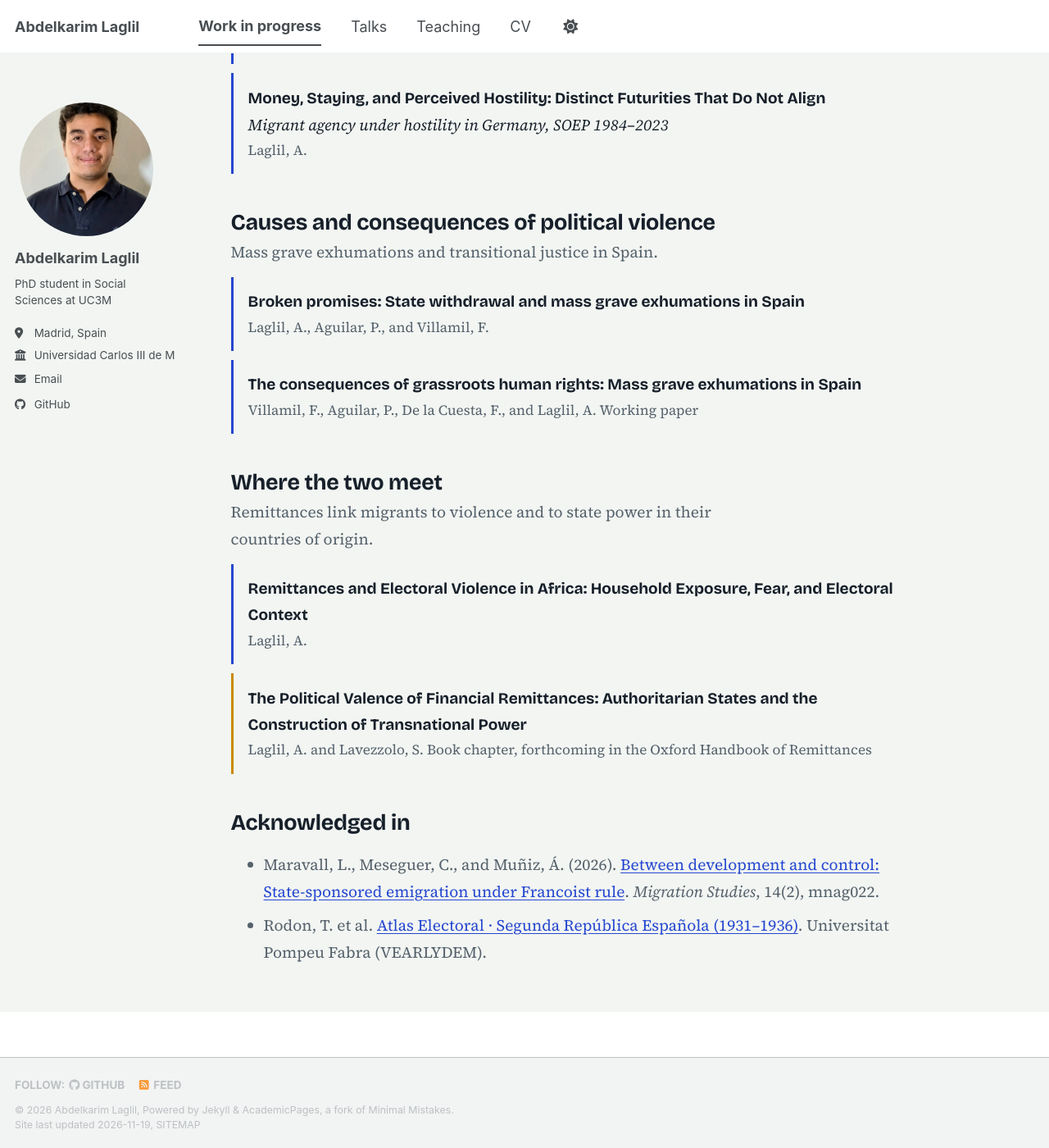
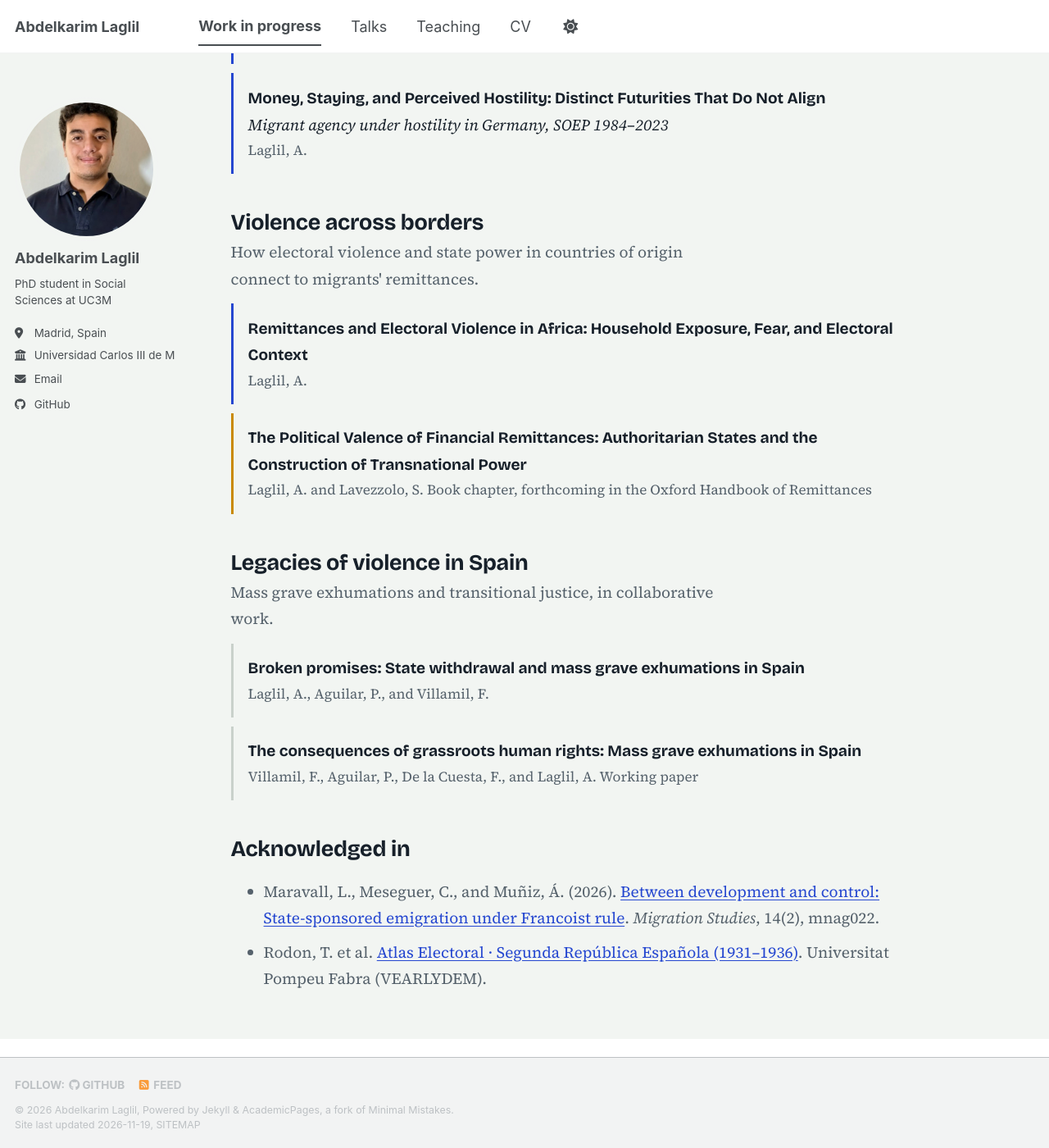
Before and after one commit to AbdelkarimLaglil/AbdelkarimLaglil.github.io, a Jekyll site: the page built from _pages/publications.md, in a window 1280 px wide and 1400 px high, scrolled down 301 px. Shown: the whole window at 82% size. Built offline with Jekyll 4.4.1, drawn with Linux system fonts in a browser that asks for light colours; a script bundle is joined from its source files by our own code; a style sheet for code colours, icons or effects is not loaded.

Commit message:
Reframe research profile: migrant agency core, violence across borders, Spain legacies
Co-Authored-By: Claude Sonnet 5.5 <noreply@anthropic.com>
Claude-Session: https://claude.ai/code/session_017vH5ZQkLibWayVuG7moGCB

```diff
--- a/_pages/publications.md
+++ b/_pages/publications.md
@@ -15,17 +15,17 @@ author_profile: true
 </section>
 
 <section class="lh-dossier">
-<h2>Causes and consequences of political violence</h2>
-<p class="lead">Mass grave exhumations and transitional justice in Spain.</p>
-<div class="lh-entry"><span class="title">Broken promises: State withdrawal and mass grave exhumations in Spain</span><span class="who">Laglil, A., Aguilar, P., and Villamil, F.</span></div>
-<div class="lh-entry"><span class="title">The consequences of grassroots human rights: Mass grave exhumations in Spain</span><span class="who">Villamil, F., Aguilar, P., De la Cuesta, F., and Laglil, A. Working paper</span></div>
+<h2>Violence across borders</h2>
+<p class="lead">How electoral violence and state power in countries of origin connect to migrants' remittances.</p>
+<div class="lh-entry"><span class="title">Remittances and Electoral Violence in Africa: Household Exposure, Fear, and Electoral Context</span><span class="who">Laglil, A.</span></div>
+<div class="lh-entry chapter"><span class="title">The Political Valence of Financial Remittances: Authoritarian States and the Construction of Transnational Power</span><span class="who">Laglil, A. and Lavezzolo, S. Book chapter, forthcoming in the Oxford Handbook of Remittances</span></div>
 </section>
 
 <section class="lh-dossier">
-<h2>Where the two meet</h2>
-<p class="lead">Remittances link migrants to violence and to state power in their countries of origin.</p>
-<div class="lh-entry"><span class="title">Remittances and Electoral Violence in Africa: Household Exposure, Fear, and Electoral Context</span><span class="who">Laglil, A.</span></div>
-<div class="lh-entry chapter"><span class="title">The Political Valence of Financial Remittances: Authoritarian States and the Construction of Transnational Power</span><span class="who">Laglil, A. and Lavezzolo, S. Book chapter, forthcoming in the Oxford Handbook of Remittances</span></div>
+<h2>Legacies of violence in Spain</h2>
+<p class="lead">Mass grave exhumations and transitional justice, in collaborative work.</p>
+<div class="lh-entry minor"><span class="title">Broken promises: State withdrawal and mass grave exhumations in Spain</span><span class="who">Laglil, A., Aguilar, P., and Villamil, F.</span></div>
+<div class="lh-entry minor"><span class="title">The consequences of grassroots human rights: Mass grave exhumations in Spain</span><span class="who">Villamil, F., Aguilar, P., De la Cuesta, F., and Laglil, A. Working paper</span></div>
 </section>
 
 <section class="lh-dossier">
--- a/_sass/layout/_lh.scss
+++ b/_sass/layout/_lh.scss
@@ -134,3 +134,5 @@ html[data-theme="dark"] .lh-node[aria-pressed="true"] { background: rgba(142, 16
   .lh-row { grid-template-columns: 1fr; }
   .lh-back { display: none; }
 }
+
+.lh-entry.minor { border-left-color: var(--lh-rule); }
```
Also changed, not shown: _pages/about.md (+5 -3 lines), 1 other file.
